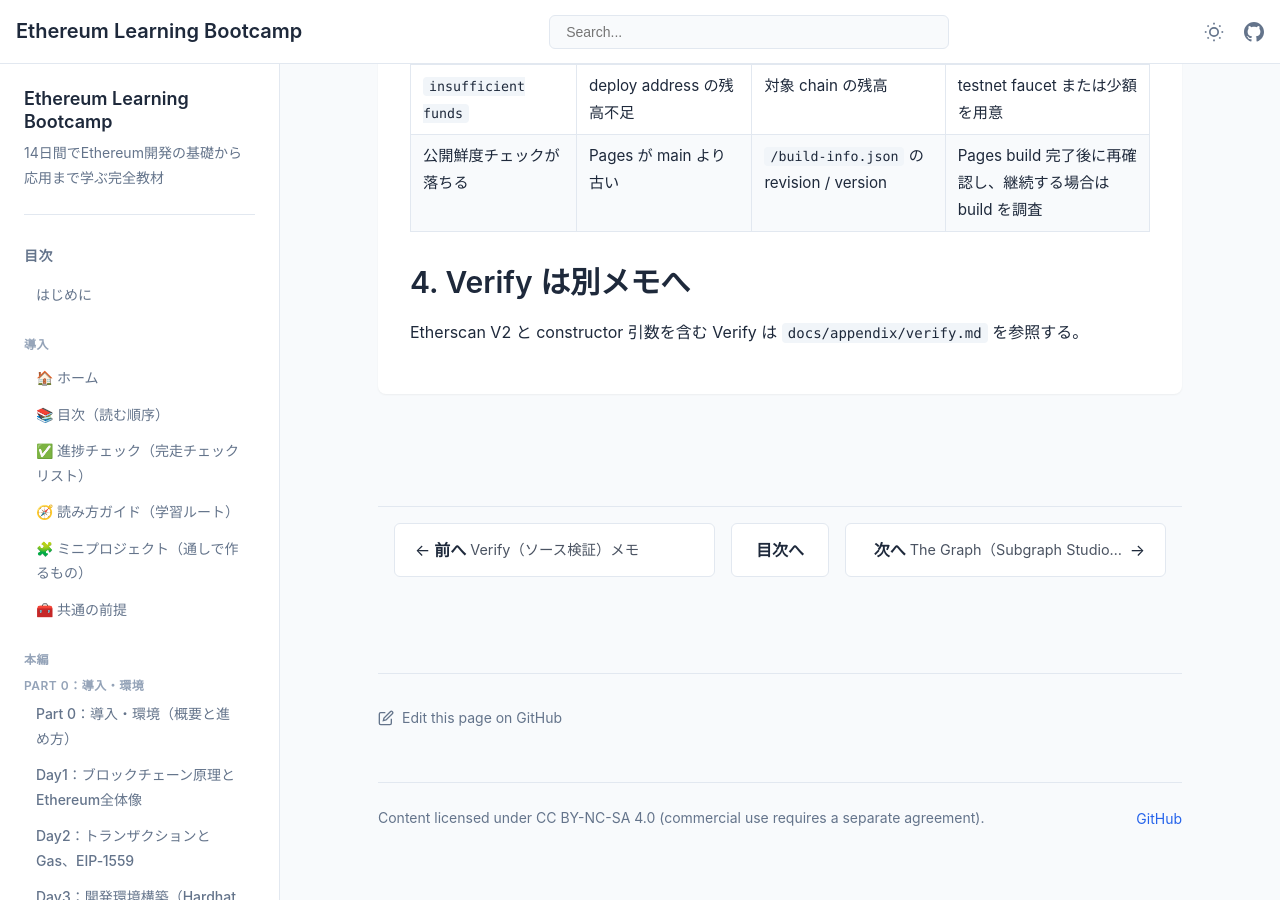
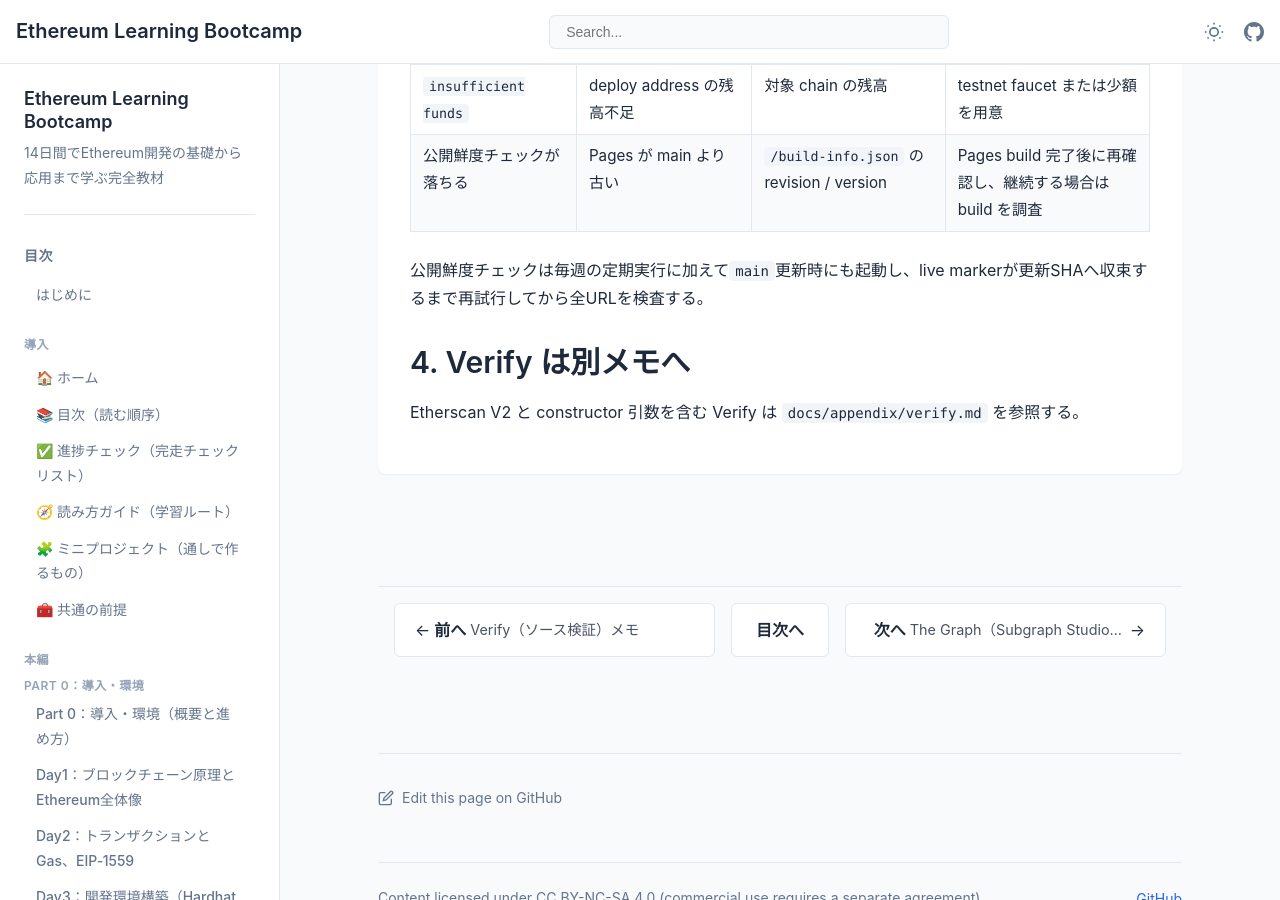
Before and after one commit to itdojp/ethereum-learning-bootcamp, a Jekyll site: the page built from docs/appendix/ci-github-actions.md, in a window 1280 px wide and 900 px high, scrolled down 3314 px. Built offline with Jekyll 4.4.1, drawn with Linux system fonts in a browser that asks for light colours; our own code applies the rules of GitHub Pages for plain Markdown files.

Commit message:
docs: describe post-publish freshness gate

```diff
--- a/docs/appendix/ci-github-actions.md
+++ b/docs/appendix/ci-github-actions.md
@@ -93,6 +93,8 @@
 | `insufficient funds` | deploy address の残高不足 | 対象 chain の残高 | testnet faucet または少額を用意 |
 | 公開鮮度チェックが落ちる | Pages が main より古い | `/build-info.json` の revision / version | Pages build 完了後に再確認し、継続する場合は build を調査 |
 
+公開鮮度チェックは毎週の定期実行に加えて`main`更新時にも起動し、live markerが更新SHAへ収束するまで再試行してから全URLを検査する。
+
 ## 4. Verify は別メモへ
 
 Etherscan V2 と constructor 引数を含む Verify は [`docs/appendix/verify.md`](./verify.md) を参照する。
```
